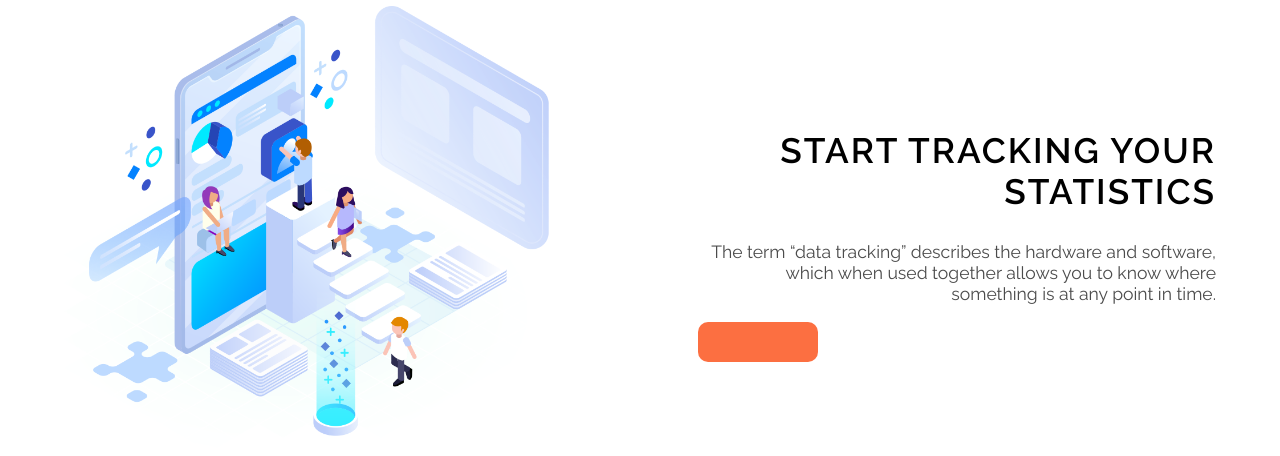
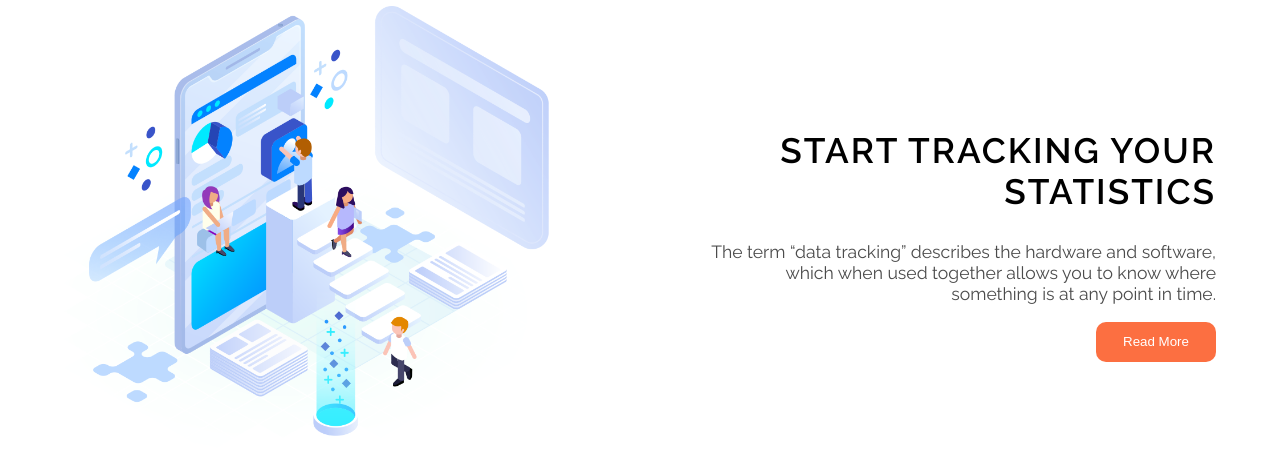
Before and after one commit to CodeMiko/Full-Website, a PHP site: page /php/index.php in a window 1280 px wide. Shown: the part 1099-1555 px from the top of the page. Run offline with PHP 8.4, Linux system fonts and the light colour scheme.

Commit message:
about css

```diff
--- a/css/style.css
+++ b/css/style.css
@@ -179,3 +179,6 @@ nav ul li a:hover{
     font-size: 1.1rem;
     color: #4b4b4b;
 }
+.about-text button{
+    float: right;
+}
--- a/php/index.php
+++ b/php/index.php
@@ -78,7 +78,7 @@
 <div class="about-text">
     <h2> Start Tracking Your Statistics </h2>
     <p>The term “data tracking” describes the hardware and software, which when used together allows you to know where something is at any point in time.</p>
-    <a class= "main-btn" href="#"></a>
+    <button class= "main-btn" >Read More</button>
 </div>
 
 </section>
```
